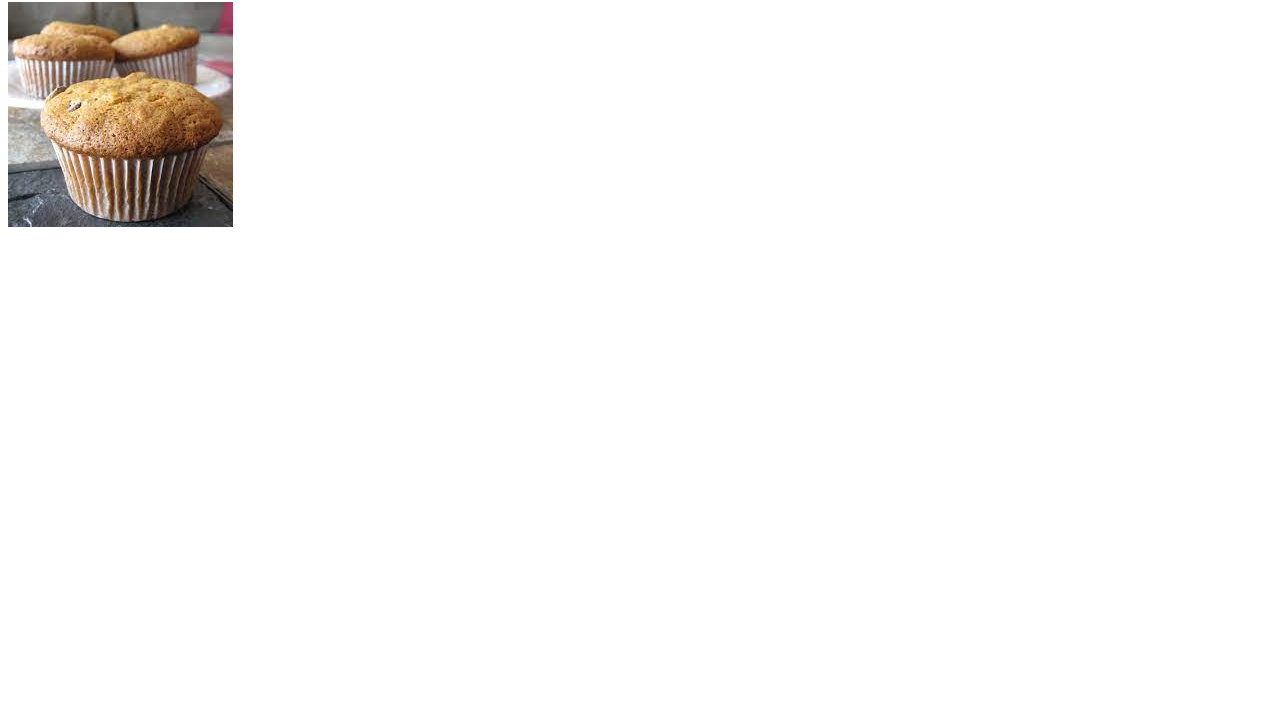
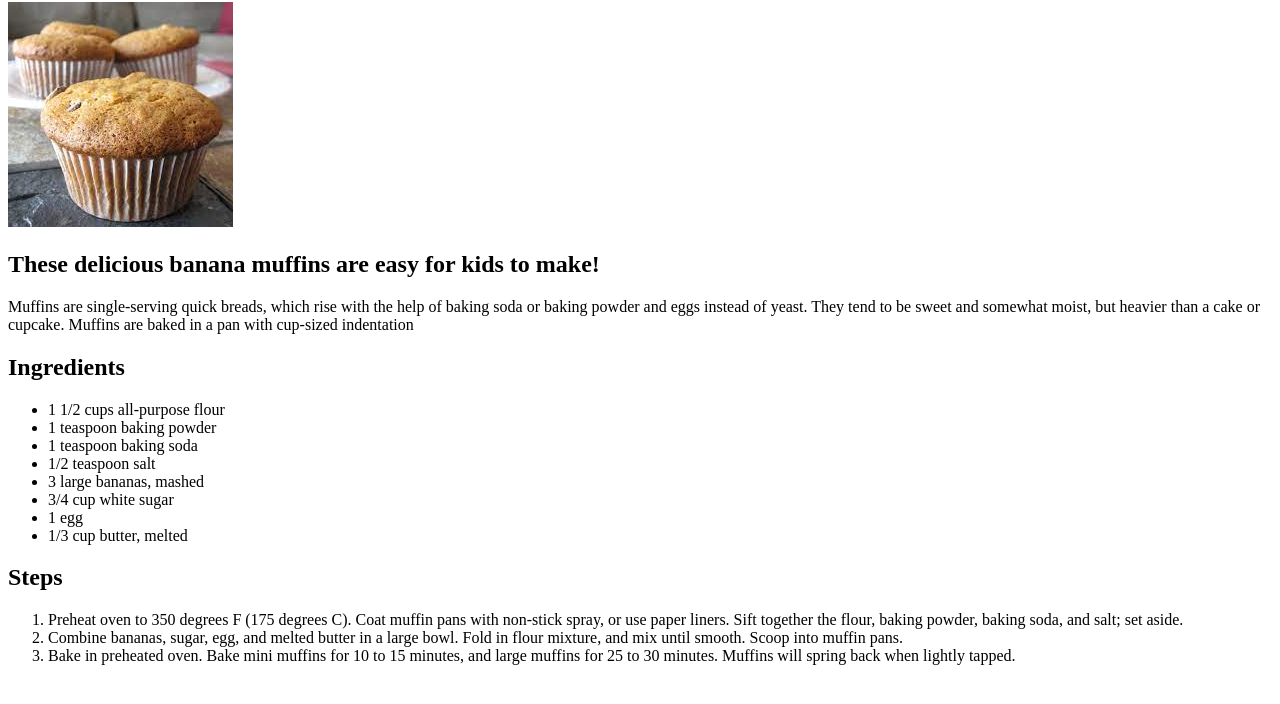
Before and after one commit to Kmorton0/odin-recipes, a plain HTML site: page recipes/Muffins.html in a window 1280 px wide. Shown: the part 78-782 px from the top of the page. Drawn offline with Linux system fonts and the light colour scheme.

Commit message:
"Muffin" recipe was added to index/home page. Same steps and process applies to the page

```diff
--- a/recipes/Muffins.html
+++ b/recipes/Muffins.html
@@ -1,9 +1,36 @@
 <!DOCTYPE html>
 <html lang="en">
+
+<head>
     <meta charset="UTF-8">
 
-    <head>
+</head>
+
+<body>
         <h1>Muffins</h1>
         <img src="images/muffins.jpg">
-    </head>
+        <h2>These delicious banana muffins are easy for kids to make!</h2>
+        <p>Muffins are single-serving quick breads, which rise with the help of baking soda or baking powder and eggs instead of yeast. They tend to be sweet and somewhat moist, but heavier than a cake or cupcake. Muffins are baked in a pan with cup-sized indentation</p>
+        <h2>Ingredients</h2>
+        <ul>
+            <li>1 1/2 cups all-purpose flour</li>
+            <li>1 teaspoon baking powder</li>
+            <li>1 teaspoon baking soda</li>
+            <li>1/2 teaspoon salt</li>
+            <li>3 large bananas, mashed</li>
+            <li>3/4 cup white sugar</li>
+            <li>1 egg</li>
+            <li>1/3 cup butter, melted</li>
+
+        </ul>
+
+        <h2>Steps</h2>
+        <ol>
+            <li>Preheat oven to 350 degrees F (175 degrees C). Coat muffin pans with non-stick spray, or use paper liners. Sift together the flour, baking powder, baking soda, and salt; set aside.</li>
+            <li>Combine bananas, sugar, egg, and melted butter in a large bowl. Fold in flour mixture, and mix until smooth. Scoop into muffin pans.</li>
+            <li>Bake in preheated oven. Bake mini muffins for 10 to 15 minutes, and large muffins for 25 to 30 minutes. Muffins will spring back when lightly tapped.</li>
+
+        </ol>
+</body>
+
 </html>
```
